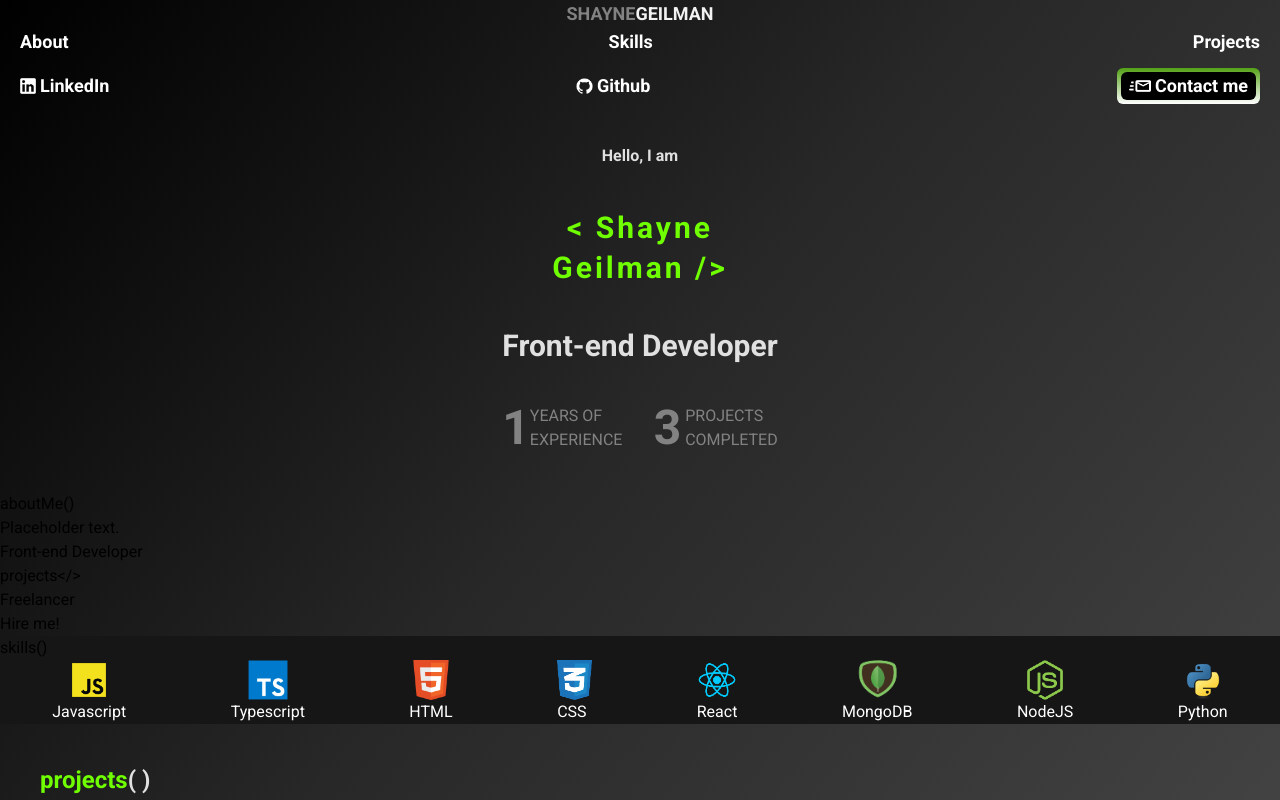
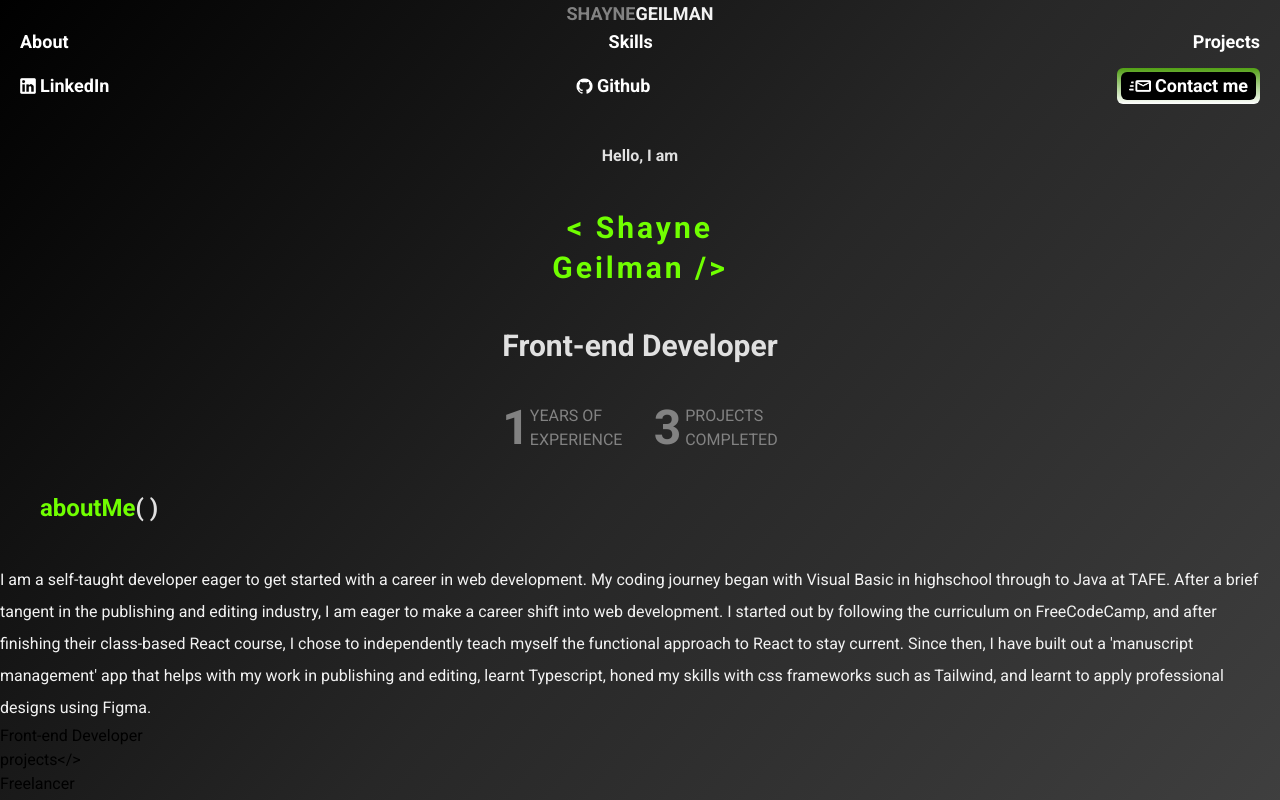
Before and after one commit to ShayneJG/Portfolio, a React (Vite) app: page / in a window 1280 px wide. Shown: the top 800 px of the page. Built offline with nearby package versions, Linux system fonts and the light colour scheme.

Commit message:
Update description.tsx

```diff
--- a/src/components/description.tsx
+++ b/src/components/description.tsx
@@ -2,8 +2,26 @@ function Description() {
   return (
     <div>
       <div>
-        <h2 id="about">aboutMe()</h2>
-        <p>Placeholder text. </p>
+        <div className="font-bold flex mb-5">
+          <h2 id="about" className="text-[#70FF00] pl-10 pb-5 text-2xl  ">
+            aboutMe
+          </h2>
+          <p className="text-[#E0E0E0] text-2xl">( )</p>
+        </div>
+
+        <p className="text-[#F2F2F2] font-normal leading-8">
+          I am a self-taught developer eager to get started with a career in web
+          development. My coding journey began with Visual Basic in highschool
+          through to Java at TAFE. After a brief tangent in the publishing and
+          editing industry, I am eager to make a career shift into web
+          development. I started out by following the curriculum on
+          FreeCodeCamp, and after finishing their class-based React course, I
+          chose to independently teach myself the functional approach to React
+          to stay current. Since then, I have built out a 'manuscript
+          management' app that helps with my work in publishing and editing,
+          learnt Typescript, honed my skills with css frameworks such as
+          Tailwind, and learnt to apply professional designs using Figma.
+        </p>
       </div>
       <div>
         <div>
```
